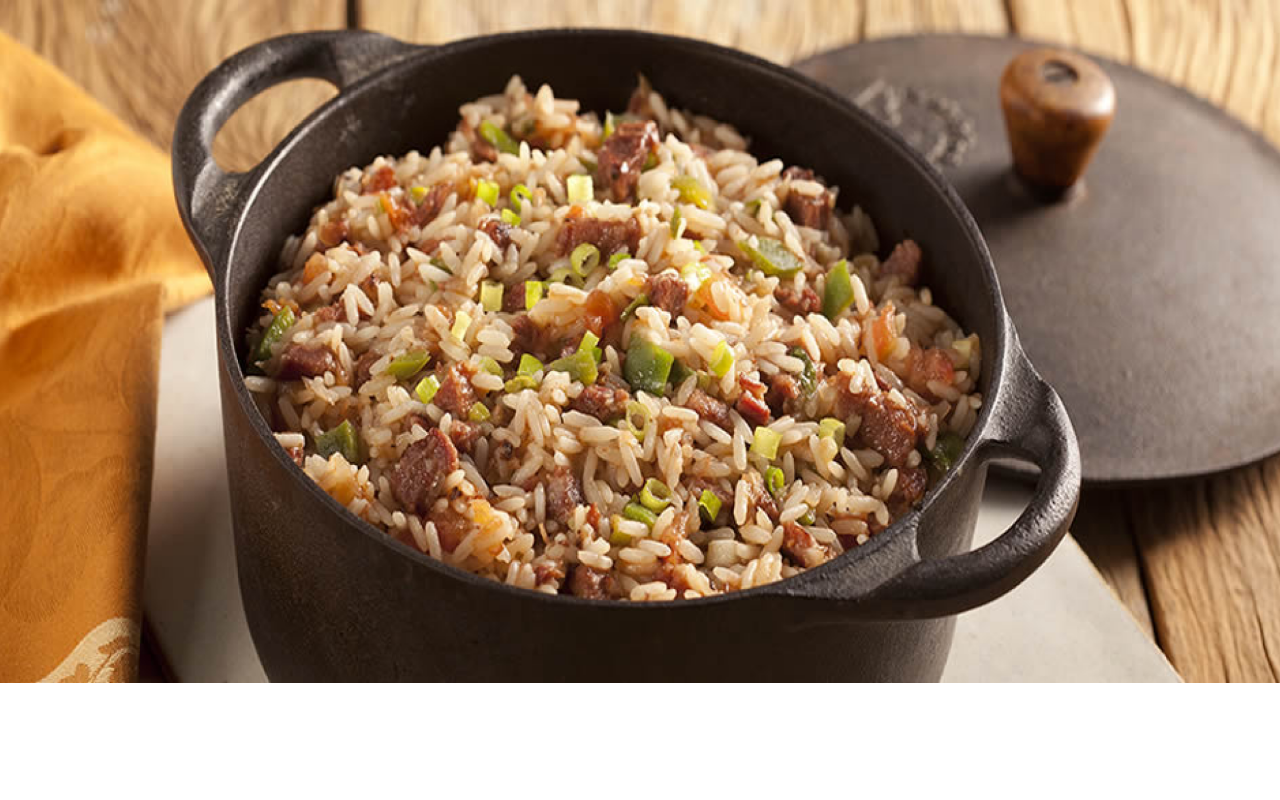
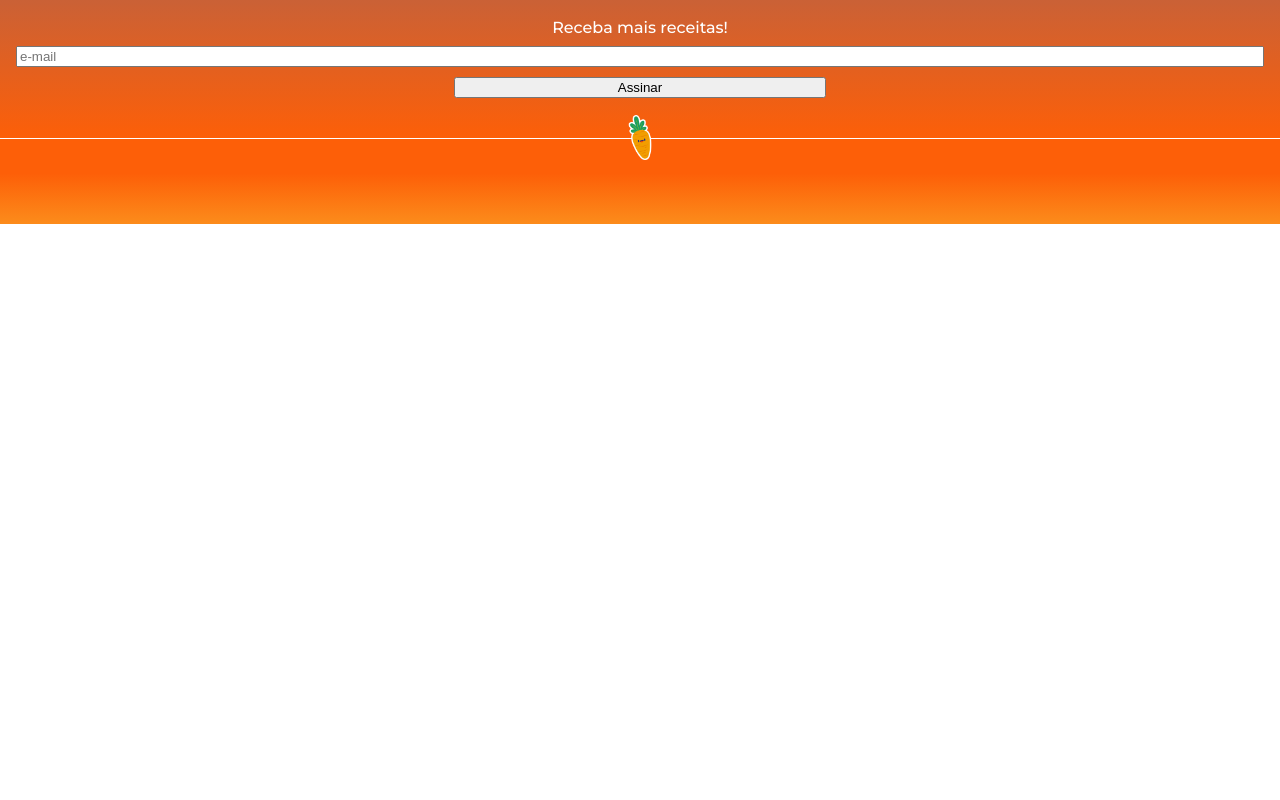
Before and after one commit to Rtpessoa/projeto-rango, a React (Create React App) app: page / in a window 1280 px wide. Shown: the top 800 px of the page. Built offline with nearby package versions, Linux system fonts and the light colour scheme; grey boxes are pictures that could not be loaded; a web font is replaced by a local one.

Commit message:
Cria a seção subscriber

```diff
--- a/src/App.js
+++ b/src/App.js
@@ -1,11 +1,12 @@
 import './styles/reset.css';
-import './styles/App.css';
+import './styles/app.css';
 import Carousel from "./components/Carousel";
+import Footer from "./components/Footer"
 
 function App() {
 
   return (
-    <Carousel/>
+    <Footer/>
   );
 }
 
--- /dev/null
+++ b/src/components/Footer.jsx
@@ -0,0 +1,20 @@
+import '../styles/footer.css';
+import carrot from '../assets/images/carrot.png'
+const Footer = (props) => {
+    return(
+        <footer>
+            <div className='subscribe-content'>
+                <div className='subscribe-container'>
+                    <h3 className='subscribe-title'>Receba mais receitas!</h3>
+                    <input type="text" name="" className='subscribe-input' placeholder='e-mail'/>
+                    <button className='subscribe-button' >Assinar</button>
+                </div>
+            </div>
+            <div className='footer-content'>
+                <img className='footer-carrot-icon' src={carrot} alt="" />
+            </div>
+        </footer>
+    )
+}
+
+export default Footer
--- /dev/null
+++ b/src/styles/footer.css
@@ -0,0 +1,53 @@
+footer {
+}
+
+.subscribe-content{
+    padding: 20px;
+    padding-bottom: 40px;
+    background: linear-gradient(180deg, #CA6136 0%, #FD5F08 100%);
+    border-bottom: solid 1px white;
+}
+
+.subscribe-container{
+    display: flex;
+    flex-flow: column nowrap;
+    width: 100%;
+    align-items: center;
+    row-gap: 10px;
+
+}
+
+.subscribe-title{
+    font-weight: var(--font-medium);
+    color: white;
+}
+
+.subscribe-input{
+    width: 100%;
+}
+
+.subscribe-button{
+    width: 30%;
+}
+
+.divisor{
+    width: 100%;
+    height: 1px;
+    background-color: white;
+}
+
+.footer-content{
+    padding: 20px;
+    background: linear-gradient(180deg, #FD5F08 40.63%, #FC8C1B 100%);
+    border-bottom: solid 2px white;
+    display: flex;
+    flex-flow: column nowrap;
+    align-items: center;
+}
+
+.footer-carrot-icon{
+    width: 1.5rem;
+    position: relative;
+    float: left;
+    top: -44px;
+}
```
Also changed, not shown: src/assets/images/carrot.png (added).
